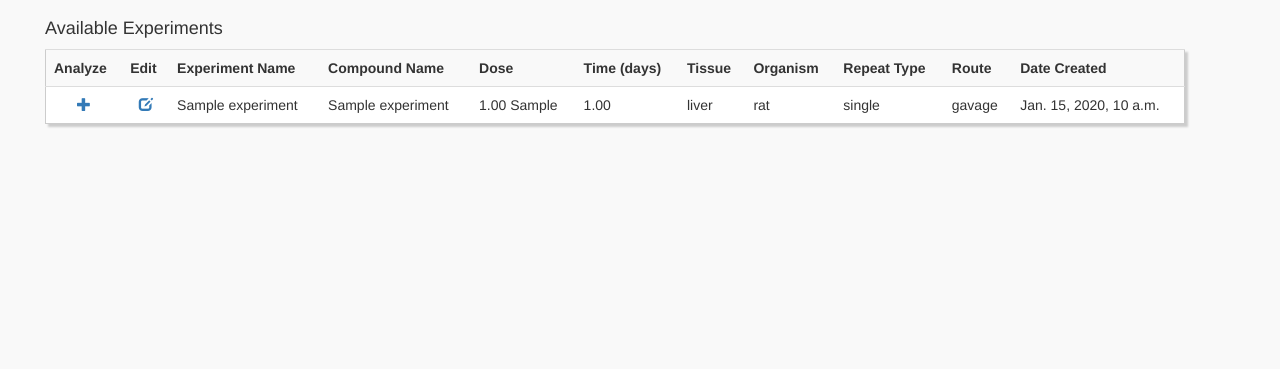
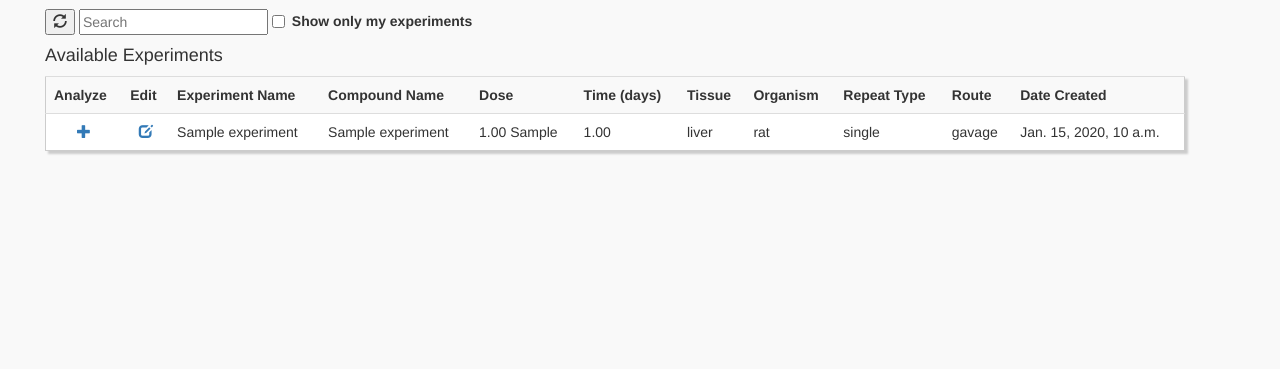
Before and after one commit to IndianaBiosciences/toxapp, a Django app: page /experiments/ in a window 1280 px wide. Shown: the part 51-420 px from the top of the page. Run offline with Django 3.2, Linux system fonts and the light colour scheme; tables that the repository leaves empty hold one stand-in row (values such as "Sample post"); parts of the project's set-up code (start-up, migrations or seed data) failed here and were passed over; some libraries are stand-ins or nearby versions.

Commit message:
filtering of experiment list and pagination of long results

```diff
--- a/tp/templates/experiments_list.html
+++ b/tp/templates/experiments_list.html
@@ -4,7 +4,18 @@
 
 <div class="container">
 
+  <form id="experimentsearchform" action="{% url 'tp:experiments' %}" method="get" accept-charset="utf-8">
+    <button class="searchbutton" type="submit">
+      <span class="glyphicon glyphicon-refresh"></span>
+    </button>
+    <input class="searchfield-inline" id="searchbox" name="query" type="text" placeholder="Search">
+    <div class="checkbox-inline">
+      <label><input type="checkbox" name="onlymyexp" value="1" unchecked>Show only my experiments</label>
+    </div>
+  </form>
+
   <h4>Available Experiments</h4>
+
   <table class="table table-striped custab">
     <tr>
       <th>Analyze</th>
@@ -41,10 +52,32 @@
       </tr>
     {% empty %}
       <tr>
-        <td colspan="12">No experiments have been added yet.</td>
+        <td colspan="12">No experiments found</td>
       </tr>
     {% endfor %}
   </table>
+
+  {% if is_paginated %}
+    <ul class="pagination">
+      {% if page_obj.has_previous %}
+        <li><a href="?page={{ page_obj.previous_page_number }}">&laquo;</a></li>
+      {% else %}
+        <li class="disabled"><span>&laquo;</span></li>
+      {% endif %}
+      {% for i in paginator.page_range %}
+        {% if page_obj.number == i %}
+          <li class="active"><span>{{ i }} <span class="sr-only">(current)</span></span></li>
+        {% else %}
+          <li><a href="?page={{ i }}">{{ i }}</a></li>
+        {% endif %}
+      {% endfor %}
+      {% if page_obj.has_next %}
+        <li><a href="?page={{ page_obj.next_page_number }}">&raquo;</a></li>
+      {% else %}
+        <li class="disabled"><span>&raquo;</span></li>
+      {% endif %}
+    </ul>
+  {% endif %}
 
   <div class="">
     {# TODO - place a graphic up top summarzing number of entries in request.session.analyze_list #}
--- a/tp/views.py
+++ b/tp/views.py
@@ -9,6 +9,7 @@ from django.views.generic import ListView, DetailView, FormView
 from django.views.generic.edit import CreateView, UpdateView, DeleteView
 from django.urls import reverse_lazy, reverse
 from django.core.files.storage import FileSystemStorage
+from django.contrib.postgres.search import SearchVector, SearchQuery, SearchRank
 from tempfile import gettempdir
 from .models import Experiment, Sample, ExperimentSample
 from .forms import ExperimentForm, SampleForm, SampleFormSet, FilesForm, ExperimentSampleForm, ExperimentConfirmForm, MapFileForm
@@ -373,7 +374,31 @@ class ExperimentView(ListView):
     model = Experiment
     template_name = 'experiments_list.html'
     context_object_name = 'experiments'
+    paginate_by = 10
 
+    def get_queryset(self):
+
+        user_query = self.request.GET.get('query')
+        only_mine = self.request.GET.get('onlymyexp')
+        if user_query:
+            vector = SearchVector('experiment_name',
+                                  'compound_name',
+                                  'tissue',
+                                  'organism',
+                                  'strain',
+                                  'source')
+            exps = Experiment.objects.annotate(search=vector).filter(search=user_query)
+            logger.debug('User query returned %s', exps)
+        else:
+            exps = Experiment.objects.all()
+            logger.debug('Standard query returned %s', exps)
+
+        if only_mine and self.request.user.is_authenticated():
+            exps = exps.filter(owner=self.request.user)
+            logger.debug('Query after filtering on user returned %s', exps)
+
+
+        return exps
 
 class ExperimentSuccessURLMixin(object):
 
```
